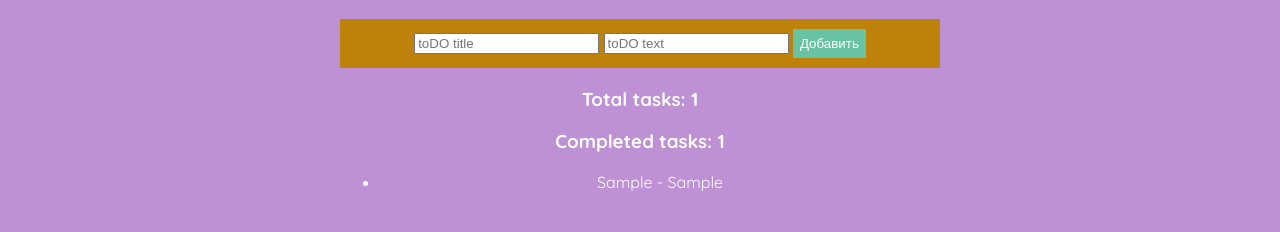
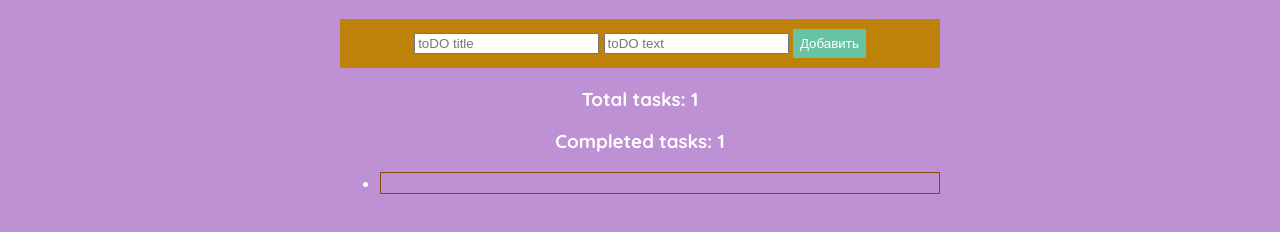
Before and after one commit to SerhiiRomanenko/Lesson27, a plain HTML site: page src/index.html in a window 1280 px wide. Both pictures are taken after typing "Sample", "Sample" into the empty fields and a click on the button "Добавить". Shown: the part 64-296 px from the top of the page. Drawn offline with Linux system fonts and the light colour scheme.

Commit message:
1st commit

```diff
--- a/src/index.html
+++ b/src/index.html
@@ -24,7 +24,8 @@
             </form>
             <div class="todo__statistic">
                 <h3>Total tasks: <span class="todo__total">0</span></h3>
-                <h3 class="todo__info">Completed tasks: <span class="todo__completed">0</span></h3>
+                <h3>Completed tasks: <span class="todo__completed">0</span></h3>
+                <ul class="todo__info"></ul>
             </div>
             <!-- <button class="todo__showAllTasks">Показать/скрыть задачи</button> -->
         </div>
--- a/src/index.js
+++ b/src/index.js
@@ -91,17 +91,9 @@ myContacts.delNote('Anya');
 ///////////************** FUNCTIONS
 
 function showTodoList() {
-    let i = 1;
-    const $ul = document.createElement('ul');
-
-    $ul.classList.add('todo__list');
-    myToDo.notes.forEach(item => {
-        const $li = document.createElement('li');
-        $li.classList.add(i++);
-        $li.innerHTML = item.title + ' - ' + item.text;
-        $ul.append($li);
-    });
-    $todoInfo.after($ul);
+    const $li = document.createElement('li');
+    $li.innerHTML = $todoTitle.value;
+    $todoInfo.append($li);
 }
 
 function addTodoTask() {
--- a/src/style.scss
+++ b/src/style.scss
@@ -6,8 +6,8 @@ body {
 }
 
 li {
-    list-style: none;
-    background-color: darkgrey;
+    border: 1px solid saddlebrown;
+    margin-bottom: 10px;
 }
 
 button {
```
Also changed, not shown: src/style.css.
